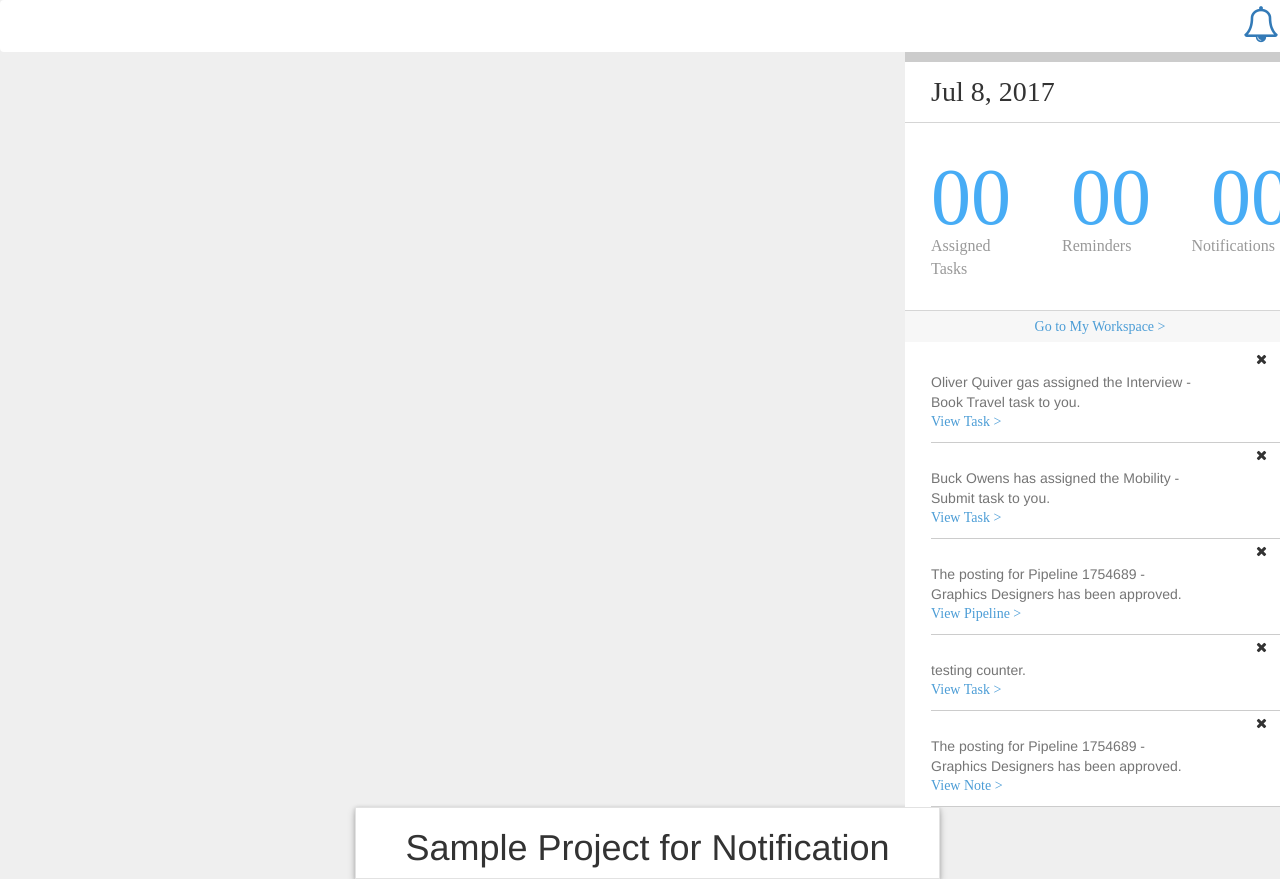
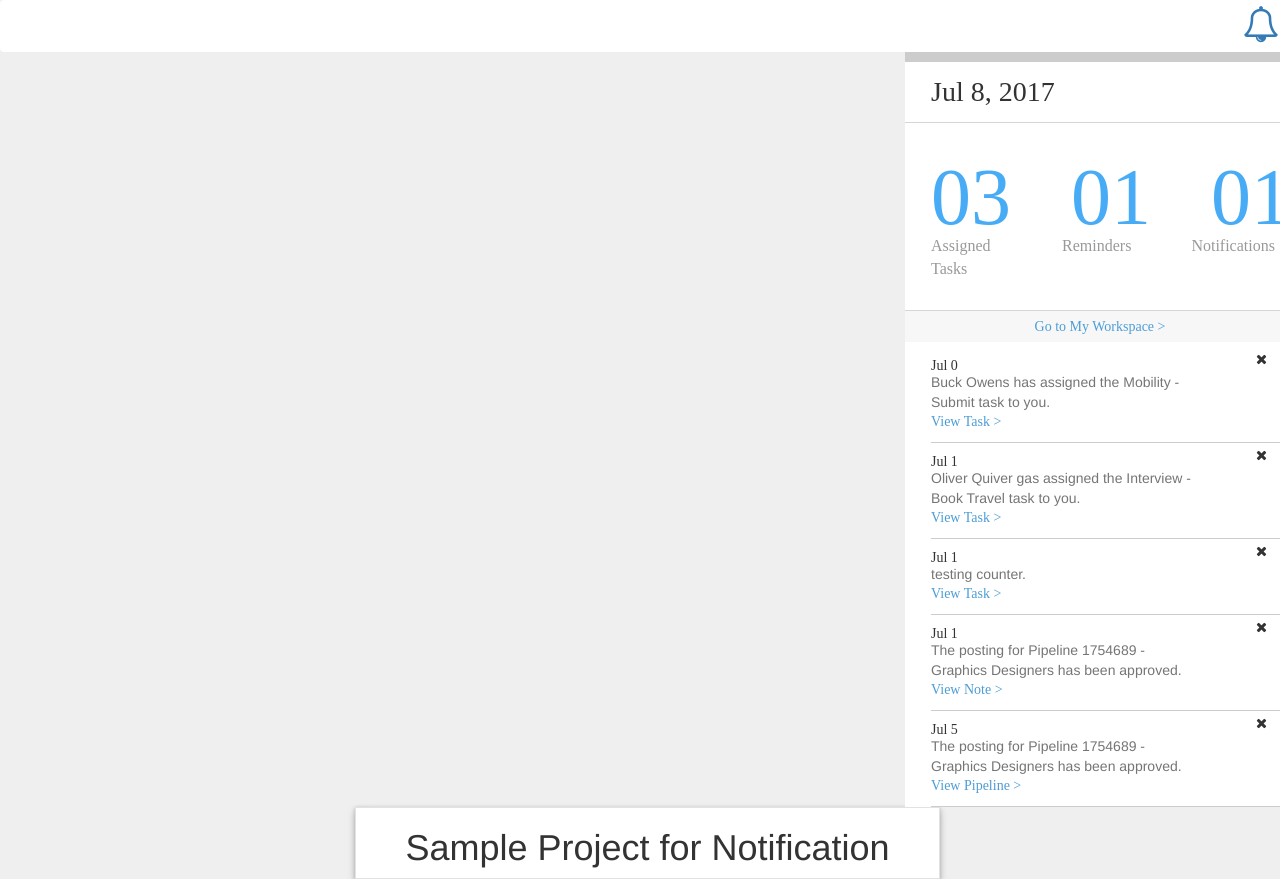
Before and after one commit to karthilxg/notify, an Angular app in the folder notify/: page / in a window 1280 px wide. Both pictures are taken after a click on the link 1260 px from the left and 26 px from the top of the page. Built offline with nearby package versions, Linux system fonts and the light colour scheme; a small style sheet from the web is missing.

Commit message:
resetting to old data set not using service

```diff
--- a/notify/src/app/notify/notify.component.html
+++ b/notify/src/app/notify/notify.component.html
@@ -19,7 +19,7 @@
   	<p href="/">Go to My Workspace ></p>
   </div>
   <div class="content">
-  	<div *ngFor="let data of items; let i = index">
+  	<div *ngFor="let data of sampleData; let i = index">
   		<p>{{data.tempTime}}</p>
   		<i class="fa fa-times" aria-hidden="true" (click)="removeItem(i)"></i>
   		<p class="description">{{data.description}}</p><p class="showItem" (click)="selectItem(i)">{{data.viewItem}} ></p>
--- a/notify/src/app/notify/notify.component.ts
+++ b/notify/src/app/notify/notify.component.ts
@@ -12,46 +12,46 @@ import { Item }							 from '../models/item';
 export class NotifyComponent implements OnInit {
 
 	sampleData = [
-  			// {'id': '0',
-  			//  'type': 'assigned task',
-  			//  'category': 'task',
-  			//  'description': 'Oliver Quiver gas assigned the Interview - Book Travel task to you.',
-  			//  'date': new Date(1499662645409),
-  			//  'tempTime': '',
-  			//  'viewItem': 'View Task'
-  			// },
-  			// {'id': '1',
-  			//  'type': 'assigned task',
-  			//  'category': 'task',
-  			//  'description': 'Buck Owens has assigned the Mobility - Submit task to you.',
-  			//  'date': new Date(1499575088557),
-  			//  'tempTime': '',
-  			//  'viewItem': 'View Task'
-  			// },
-  			// {'id': '2',
-  			//  'type': 'notification',
-  			//  'category': 'pipeline',
-  			//  'description': 'The posting for Pipeline 1754689 - Graphics Designers has been approved.',
-  			//  'date': new Date(1500044423851),
-  			//  'tempTime': '',
-  			//  'viewItem': 'View Pipeline'
-  			// },
-  			// {'id': '4',
-  			//  'type': 'assigned task',
-  			//  'category': 'task',
-  			//  'description': 'testing counter.',
-  			//  'date': new Date(1499701680000),
-  			//  'tempTime': '',
-  			//  'viewItem': 'View Task'
-  			// },
-  			// {'id': '3',
-  			//  'type': 'reminder',
-  			//  'category': 'someNote',
-  			//  'description': 'The posting for Pipeline 1754689 - Graphics Designers has been approved.',
-  			//  'date': new Date(1499701681111),
-  			//  'tempTime': '',
-  			//  'viewItem': 'View Note'
-  			// }
+  			{'id': '0',
+  			 'type': 'assigned task',
+  			 'category': 'task',
+  			 'description': 'Oliver Quiver gas assigned the Interview - Book Travel task to you.',
+  			 'date': new Date(1499662645409),
+  			 'tempTime': '',
+  			 'viewItem': 'View Task'
+  			},
+  			{'id': '1',
+  			 'type': 'assigned task',
+  			 'category': 'task',
+  			 'description': 'Buck Owens has assigned the Mobility - Submit task to you.',
+  			 'date': new Date(1499575088557),
+  			 'tempTime': '',
+  			 'viewItem': 'View Task'
+  			},
+  			{'id': '2',
+  			 'type': 'notification',
+  			 'category': 'pipeline',
+  			 'description': 'The posting for Pipeline 1754689 - Graphics Designers has been approved.',
+  			 'date': new Date(1500044423851),
+  			 'tempTime': '',
+  			 'viewItem': 'View Pipeline'
+  			},
+  			{'id': '4',
+  			 'type': 'assigned task',
+  			 'category': 'task',
+  			 'description': 'testing counter.',
+  			 'date': new Date(1499701680000),
+  			 'tempTime': '',
+  			 'viewItem': 'View Task'
+  			},
+  			{'id': '3',
+  			 'type': 'reminder',
+  			 'category': 'someNote',
+  			 'description': 'The posting for Pipeline 1754689 - Graphics Designers has been approved.',
+  			 'date': new Date(1499701681111),
+  			 'tempTime': '',
+  			 'viewItem': 'View Note'
+  			}
   	]
   private months = ['Jan','Feb','Mar','Apr','May','Jun','Jul','Aug','Sep','Oct','Nov','Dec'];
 	private tempDate = '';
@@ -150,8 +150,8 @@ export class NotifyComponent implements OnInit {
     this.notifyService.getItems().then(items => {
     	this.items = items;
     	// console.log(this.items)
-    	this.sampleData = this.items;
-    	console.log(this.sampleData)
+    	// this.sampleData = this.items;
+    	// console.log(this.sampleData)
     });
   }
 
@@ -159,7 +159,7 @@ export class NotifyComponent implements OnInit {
 	d: any;
   ngOnInit() {
 
-  	this.getItems();
+  	// this.getItems();
 
 
 		var sortBy = (function () {
```
